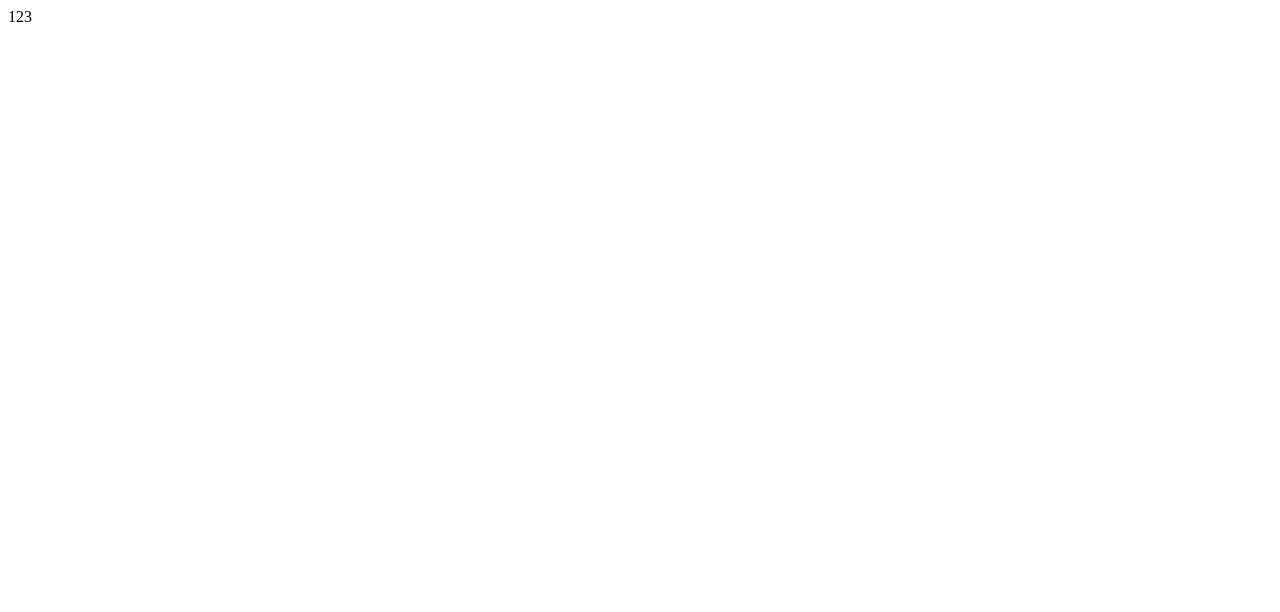
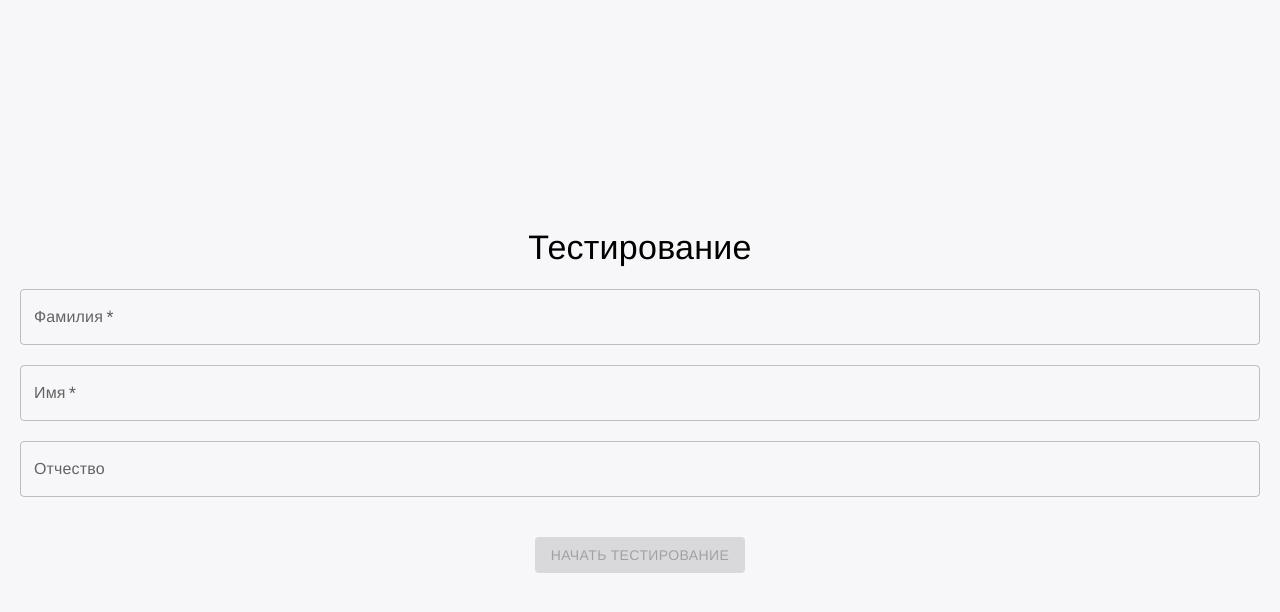
Before and after one commit to ipaymushkin/mo_preset, a React (Create React App) app: page / in a window 1280 px wide. Shown: the top 612 px of the page. Built offline with nearby package versions, Linux system fonts and the light colour scheme; a web font is replaced by a local one.

Commit message:
сделал 1 опросник

```diff
--- a/package.json
+++ b/package.json
@@ -3,17 +3,23 @@
   "version": "0.1.0",
   "private": true,
   "dependencies": {
+    "@fontsource/roboto": "^4.5.8",
+    "@mui/material": "^5.10.10",
+    "@types/history": "^4.7.11",
     "@types/node": "^16.18.0",
     "@types/react": "^18.0.22",
     "@types/react-dom": "^18.0.7",
+    "history": "^4.10.1",
     "react": "^18.2.0",
     "react-dom": "^18.2.0",
     "react-scripts": "5.0.1",
+    "react-router-dom": "^5.3.4",
     "typescript": "^4.8.4"
   },
   "devDependencies": {
     "@typescript-eslint/eslint-plugin": "^5.41.0",
     "@typescript-eslint/parser": "^5.41.0",
+    "@types/react-router-dom": "^5.3.3",
     "eslint": "^8.26.0",
     "eslint-config-prettier": "^8.5.0",
     "eslint-import-resolver-typescript": "^3.5.2",
--- a/src/index.tsx
+++ b/src/index.tsx
@@ -1,6 +1,51 @@
 import React from 'react';
 import ReactDOM from 'react-dom/client';
+import '@fontsource/roboto/300.css';
+import '@fontsource/roboto/400.css';
+import '@fontsource/roboto/500.css';
+import '@fontsource/roboto/700.css';
+import Routes from './routes';
+import { Router } from 'react-router-dom';
+import { history } from './routes/history';
+import { Global, css } from '@emotion/react';
 
 const root = ReactDOM.createRoot(document.getElementById('root') as HTMLElement);
 
-root.render(<div>123</div>);
+root.render(
+  <>
+    <Global
+      styles={css`
+        * {
+          box-sizing: border-box;
+        }
+
+        html,
+        body,
+        #root {
+          padding: 0;
+          margin: 0;
+          height: 100%;
+        }
+        html {
+          background-color: rgba(0, 19, 92, 0.03);
+          overflow-x: hidden;
+        }
+
+        ::-webkit-scrollbar {
+          width: 6px;
+        }
+
+        ::-webkit-scrollbar-track {
+        }
+
+        ::-webkit-scrollbar-thumb {
+          background-color: rgba(0, 0, 0, 0.12);
+          border-radius: 20px;
+        }
+      `}
+    />
+    <Router history={history}>
+      <Routes />
+    </Router>
+  </>,
+);
--- /dev/null
+++ b/src/pages/admin/index.tsx
@@ -0,0 +1,7 @@
+import React, { FC } from 'react';
+
+const AdminPage: FC = () => {
+  return <div>AdminPage</div>;
+};
+
+export default AdminPage;
--- /dev/null
+++ b/src/pages/main/Auth.tsx
@@ -0,0 +1,71 @@
+import React, { FC } from 'react';
+import styled from '@emotion/styled';
+import { Typography, TextField, Button } from '@mui/material';
+
+interface Props {
+  lastName: string;
+  middleName: string;
+  firstName: string;
+  setMeta: (name: string, value: string) => void;
+  setIsAuth: (value: boolean) => void;
+}
+
+const Auth: FC<Props> = ({ lastName, middleName, firstName, setMeta, setIsAuth }) => {
+  return (
+    <Wrapper>
+      <Typography component='h1' variant='h4'>
+        Тестирование
+      </Typography>
+      <TextField
+        label='Фамилия'
+        variant='outlined'
+        fullWidth
+        value={lastName}
+        onChange={(e) => setMeta('lastName', e.target.value)}
+        required
+      />
+      <TextField
+        label='Имя'
+        variant='outlined'
+        fullWidth
+        value={firstName}
+        onChange={(e) => setMeta('firstName', e.target.value)}
+        required
+      />
+      <TextField
+        label='Отчество'
+        variant='outlined'
+        fullWidth
+        value={middleName}
+        onChange={(e) => setMeta('middleName', e.target.value)}
+      />
+      <Button
+        variant='contained'
+        disabled={!firstName || !lastName}
+        onClick={() => setIsAuth(true)}
+      >
+        Начать тестирование
+      </Button>
+    </Wrapper>
+  );
+};
+
+const Wrapper = styled.div`
+  display: flex;
+  flex: 1 1 auto;
+  height: 100%;
+  align-items: center;
+  justify-content: center;
+  flex-direction: column;
+  padding: 20px;
+
+  > div {
+    margin-top: 20px;
+  }
+
+  > button {
+    margin-top: 40px;
+  }
+`;
+
+export default Auth;
--- /dev/null
+++ b/src/pages/main/List.tsx
@@ -0,0 +1,102 @@
+import React, { FC, useCallback, useState } from 'react';
+import styled from '@emotion/styled';
+import {
+  Step,
+  StepLabel,
+  Stepper,
+  StepContent,
+  Box,
+  Button,
+  FormControl,
+  RadioGroup,
+  FormControlLabel,
+  Radio,
+} from '@mui/material';
+import { questions, Item } from './meta';
+
+interface Props {
+  setAnswer: (value: number, step: number) => void;
+  meta: any;
+}
+
+const List: FC<Props> = ({ setAnswer, meta }) => {
+  const { answers } = meta;
+  const [activeStep, setActiveStep] = useState(0);
+
+  const handleNext = useCallback(() => {
+    setActiveStep((prevActiveStep) => prevActiveStep + 1);
+  }, []);
+
+  const handleBack = useCallback(() => {
+    setActiveStep((prevActiveStep) => prevActiveStep - 1);
+  }, []);
+
+  const onSend = useCallback(() => {
+    console.log('отправить результат', meta);
+  }, [meta]);
+
+  const handleAnswer = useCallback(
+    (value: string) => {
+      setAnswer(Number(value), activeStep);
+    },
+    [activeStep],
+  );
+
+  return (
+    <Wrapper>
+      <Stepper activeStep={activeStep} orientation='vertical'>
+        {questions.map((step: Item, idx) => {
+          const value = answers[activeStep];
+          const isEnd = idx === questions.length - 1;
+          return (
+            <Step key={`step-${idx}`}>
+              <StepLabel>{step.title}</StepLabel>
+              <StepContent>
+                <Box sx={{ mb: 2 }}>
+                  <FormControl>
+                    <RadioGroup
+                      name='controlled-radio-buttons-group'
+                      value={value}
+                      onChange={(e) => handleAnswer(e.target.value)}
+                    >
+                      {step.options.map((option, index) => (
+                        <FormControlLabel
+                          key={`option-${idx}-${index}`}
+                          value={index}
+                          control={<Radio />}
+                          label={option.title}
+                        />
+                      ))}
+                    </RadioGroup>
+                  </FormControl>
+                </Box>
+                <Box sx={{ mb: 2 }}>
+                  <Button disabled={idx === 0} onClick={handleBack} sx={{ mt: 1, mr: 1 }}>
+                    Назад
+                  </Button>
+                  <Button
+                    variant='contained'
+                    onClick={isEnd ? onSend : handleNext}
+                    sx={{ mt: 1, mr: 1 }}
+                    disabled={value === undefined}
+                  >
+                    {isEnd ? 'Отправить результат' : 'Далее'}
+                  </Button>
+                </Box>
+              </StepContent>
+            </Step>
+          );
+        })}
+      </Stepper>
+    </Wrapper>
+  );
+};
+
+const Wrapper = styled.div`
+  height: 100%;
+  display: flex;
+  flex: 1 1 auto;
+  padding: 20px;
+`;
+
+export default List;
--- /dev/null
+++ b/src/pages/main/index.tsx
@@ -0,0 +1,46 @@
+import React, { FC, useCallback, useState } from 'react';
+import List from './List';
+import Auth from './Auth';
+
+const MainPage: FC = () => {
+  const [meta, setMeta] = useState({
+    firstName: '',
+    lastName: '',
+    middleName: '',
+    answers: [],
+  });
+
+  const handleMeta = useCallback((name: string, value: string) => {
+    setMeta((state) => ({
+      ...state,
+      [name]: value,
+    }));
+  }, []);
+
+  const handleAnswer = useCallback((value: number, step: number) => {
+    setMeta((state) => {
+      const newAnswers = [...state.answers];
+      // @ts-ignore
+      newAnswers[step] = value;
+      return {
+        ...state,
+        answers: newAnswers,
+      };
+    });
+  }, []);
+
+  const [isAuth, setIsAuth] = useState(false);
+
+  if (isAuth) return <List setAnswer={handleAnswer} meta={meta} />;
+  return (
+    <Auth
+      firstName={meta.firstName}
+      lastName={meta.lastName}
+      middleName={meta.middleName}
+      setMeta={handleMeta}
+      setIsAuth={setIsAuth}
+    />
+  );
+};
+
+export default MainPage;
--- /dev/null
+++ b/src/pages/main/meta.ts
@@ -0,0 +1,53 @@
+export type Item = {
+  title: string;
+  options: { title: string }[];
+  rightIndex: number;
+};
+
+export const questions: Item[] = [
+  {
+    title: 'Первый вопрос',
+    options: [
+      {
+        title: 'Да',
+      },
+      {
+        title: 'Нет',
+      },
+      {
+        title: 'Не знаю',
+      },
+    ],
+    rightIndex: 0,
+  },
+  {
+    title: 'Второй вопрос',
+    options: [
+      {
+        title: 'Да',
+      },
+      {
+        title: 'Нет',
+      },
+      {
+        title: 'Не знаю',
+      },
+    ],
+    rightIndex: 1,
+  },
+  {
+    title: 'Третий вопрос',
+    options: [
+      {
+        title: 'Да',
+      },
+      {
+        title: 'Нет',
+      },
+      {
+        title: 'Не знаю',
+      },
+    ],
+    rightIndex: 2,
+  },
+];
--- /dev/null
+++ b/src/routes/history.ts
@@ -0,0 +1,3 @@
+import {createBrowserHistory} from "history";
+
+export const history = createBrowserHistory();
--- /dev/null
+++ b/src/routes/index.tsx
@@ -0,0 +1,16 @@
+import React, { FC } from 'react';
+import { Switch, Route, Redirect } from 'react-router-dom';
+import AdminPage from '../pages/admin';
+import MainPage from '../pages/main';
+
+const Routes: FC = () => {
+  return (
+    <Switch>
+      <Route exact path={'/'} component={MainPage} />
+      <Route exact path={'/admin'} component={AdminPage} />
+      <Route path='*' render={() => <Redirect to={'/'} />} />
+    </Switch>
+  );
+};
+
+export default Routes;
--- a/tsconfig.json
+++ b/tsconfig.json
@@ -6,6 +6,9 @@
       "dom.iterable",
       "esnext"
     ],
+    "noImplicitAny": true,
+    "noImplicitThis": true,
+    "strictNullChecks": true,
     "allowJs": true,
     "skipLibCheck": true,
     "esModuleInterop": true,
```
Also changed, not shown: 2 other files (tests, documents, lock files or other folders).
